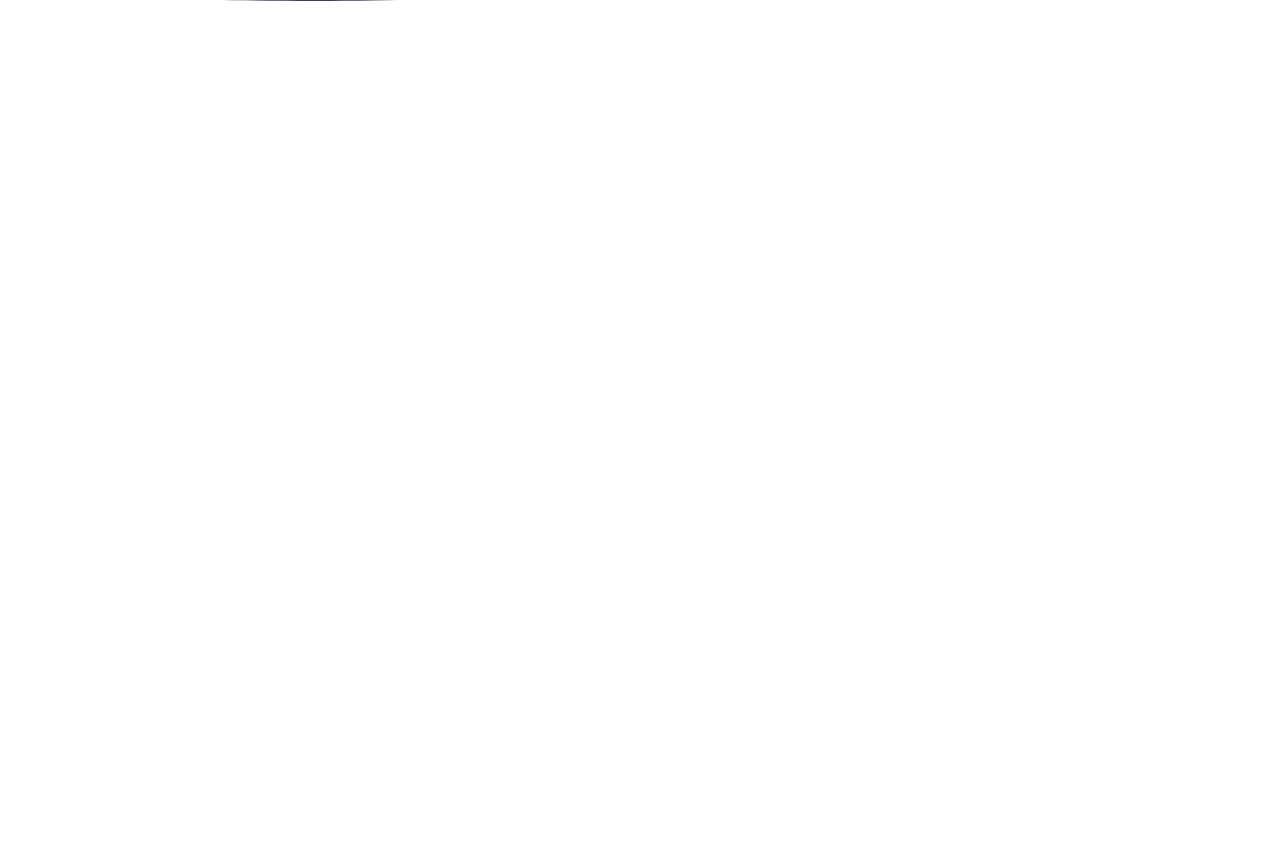
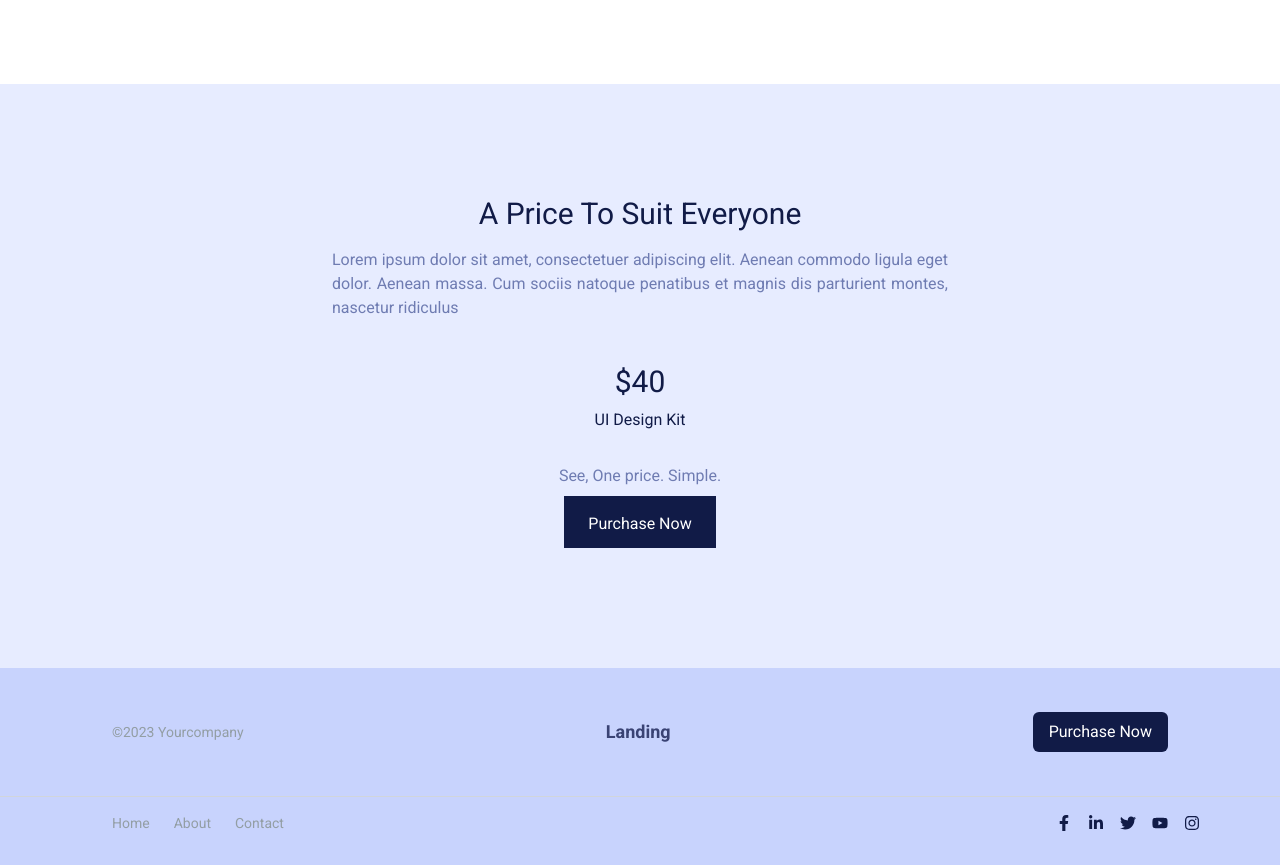
Before and after one commit to NirmaAbro/Plural-Dynamics-Task, a React (Create React App) app: page / in a window 1280 px wide. Shown: the part 3097-3962 px from the top of the page. Before the commit the page ends 3114 px from the top, so only its background shows below. Built offline with nearby package versions, Linux system fonts and the light colour scheme.

Commit message:
footer added

```diff
--- a/src/App.js
+++ b/src/App.js
@@ -4,7 +4,9 @@
 import SectionThree from "./components/SectionThree";
 import img1 from "./images/undraw_happy_news_hxmt.svg";
 import img2 from "./images/undraw_social_influencer_sgsv.svg";
-import img3 from "./images/undraw_mention_6k5d.svg"
+import img3 from "./images/undraw_mention_6k5d.svg";
+import SeconLastCom from "./components/SeconLastCom";
+import Footer from "./components/Footer";
 
 function App() {
   return (
@@ -40,7 +42,7 @@
           </>
         }
       />
-       <SectionThree
+      <SectionThree
         imgSrc={img3}
         title="Another Title"
         description={
@@ -54,6 +56,8 @@
           </>
         }
       />
+      <SeconLastCom />
+      <Footer />
     </div>
   );
 }
--- /dev/null
+++ b/src/components/Footer.jsx
@@ -0,0 +1,67 @@
+import React from "react";
+import {
+  FaFacebookF,
+  FaTwitter,
+  FaInstagram,
+  FaLinkedinIn,
+  FaYoutube,
+} from "react-icons/fa";
+
+function Footer() {
+  return (
+    <div className="bg-[#c8d3fd] py-8 w-full">
+      {/* Top Section */}
+      <div className="container mx-auto flex flex-col lg:flex-row justify-between items-center px-6 lg:px-28 py-3">
+        {/* Left Section */}
+        <p className="text-[#939EA4] text-sm mb-4 lg:mb-0">©2023 Yourcompany</p>
+
+        {/* Center Section */}
+        <h1 className="text-lg font-bold text-[#3A4374] mb-4 lg:mb-0">
+          Landing
+        </h1>
+
+        {/* Right Section */}
+        <button className="bg-[#111B47] text-primary py-2 px-4 rounded-md">
+          Purchase Now
+        </button>
+      </div>
+
+      {/* Bottom Section */}
+      <div className="container mx-auto mt-8 border-t border-gray-300 pt-4 flex flex-col lg:flex-row justify-between items-center">
+        {/* Links */}
+        <div className="flex flex-col lg:flex-row space-y-4 lg:space-y-0 lg:space-x-6 text-center lg:text-left px-6 lg:px-28">
+          <a href="#" className="text-[#939EA4] text-sm">
+            Home
+          </a>
+          <a href="#" className="text-[#939EA4] text-sm">
+            About
+          </a>
+          <a href="#" className="text-[#939EA4] text-sm">
+            Contact
+          </a>
+        </div>
+
+        {/* Social Icons */}
+        <div className="flex space-x-4 mt-4 lg:mt-0 lg:mr-20">
+          <a href="#" className="text-secondary w-4 h-4">
+            <FaFacebookF />
+          </a>
+          <a href="#" className="text-secondary w-4 h-4">
+            <FaLinkedinIn />
+          </a>
+          <a href="#" className="text-secondary w-4 h-4">
+            <FaTwitter />
+          </a>
+          <a href="#" className="text-secondary w-4 h-4">
+            <FaYoutube />
+          </a>
+          <a href="#" className="text-secondary w-4 h-4">
+            <FaInstagram />
+          </a>
+        </div>
+      </div>
+    </div>
+  );
+}
+
+export default Footer;
--- /dev/null
+++ b/src/components/SeconLastCom.jsx
@@ -0,0 +1,24 @@
+import React from "react";
+
+function SeconLastCom() {
+  return (
+    <div className="flex flex-col justify-center items-center w-full text-center py-28 bg-[#E7ECFF] mt-48 m-0 ">
+      <h1 className="text-3xl text-secondary">A Price To Suit Everyone</h1>
+      <p className="text-[#6F7CB2] w-full md:w-1/2 md:pt-4 text-justify p-3 ">
+        Lorem ipsum dolor sit amet, consectetuer adipiscing elit. Aenean commodo
+        ligula eget dolor. Aenean massa. Cum sociis natoque penatibus et magnis
+        dis parturient montes, nascetur ridiculus
+      </p>
+
+      <h1 className="text-3xl text-secondary pt-8">$40</h1>
+      <p className="text-secondary mt-2">UI Design Kit</p>
+
+      <p className="text-[#6F7CB2] pt-8">See, One price. Simple.</p>
+      <button className="bg-secondary px-6 py-3 pt-4 text-white m-2">
+        Purchase Now
+      </button>
+    </div>
+  );
+}
+
+export default SeconLastCom;
--- a/src/components/SectionThree.jsx
+++ b/src/components/SectionThree.jsx
@@ -8,7 +8,7 @@
         <img
           src={imgSrc}
           alt=""
-          className="w-full h-full md:w-[540px] m-auto justify-center items-center text-center mt-48 md:mt-0"
+          className="w-full h-full md:w-[480px] m-auto justify-center items-center text-center mt-48 md:mt-0"
         />
       </div>
 
```
